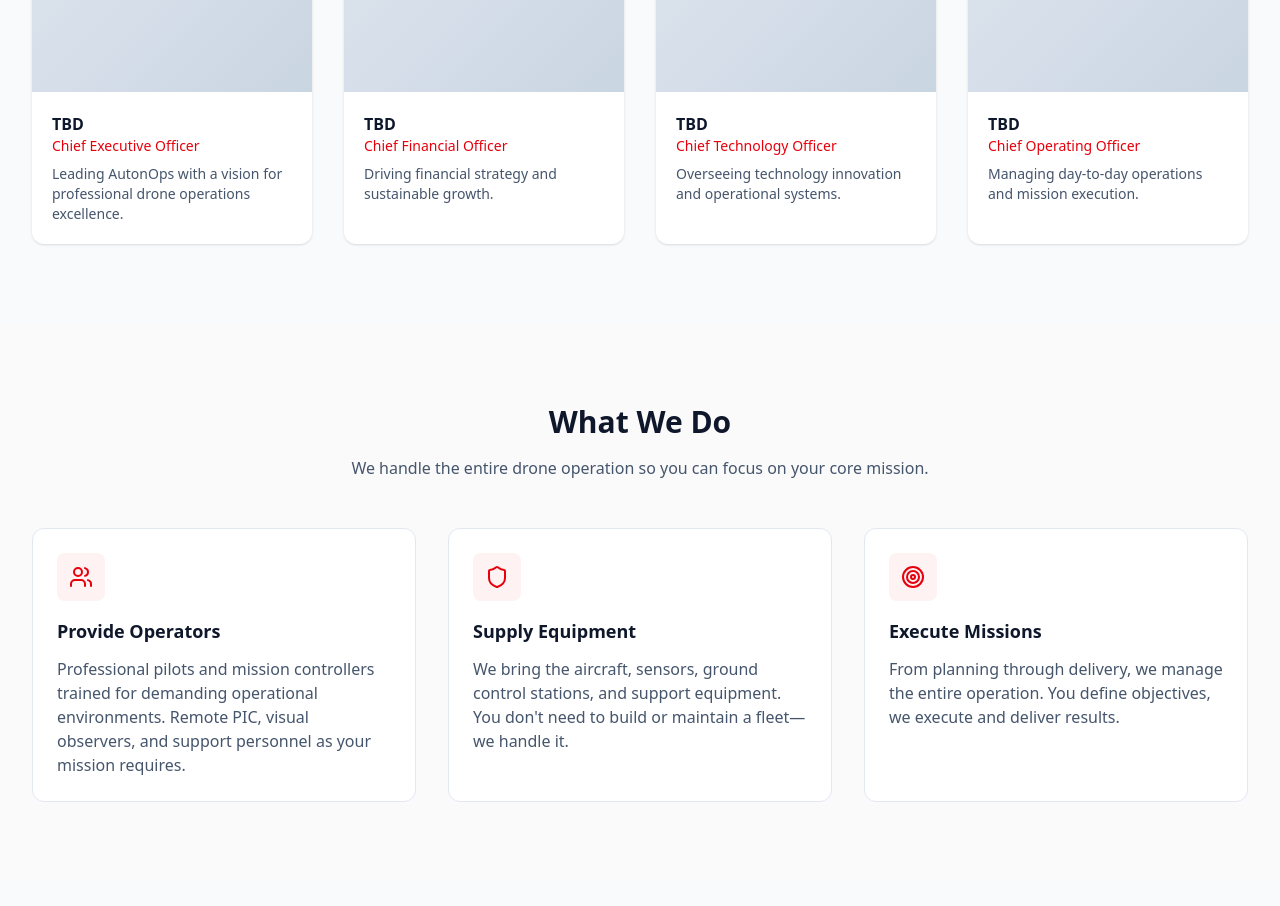
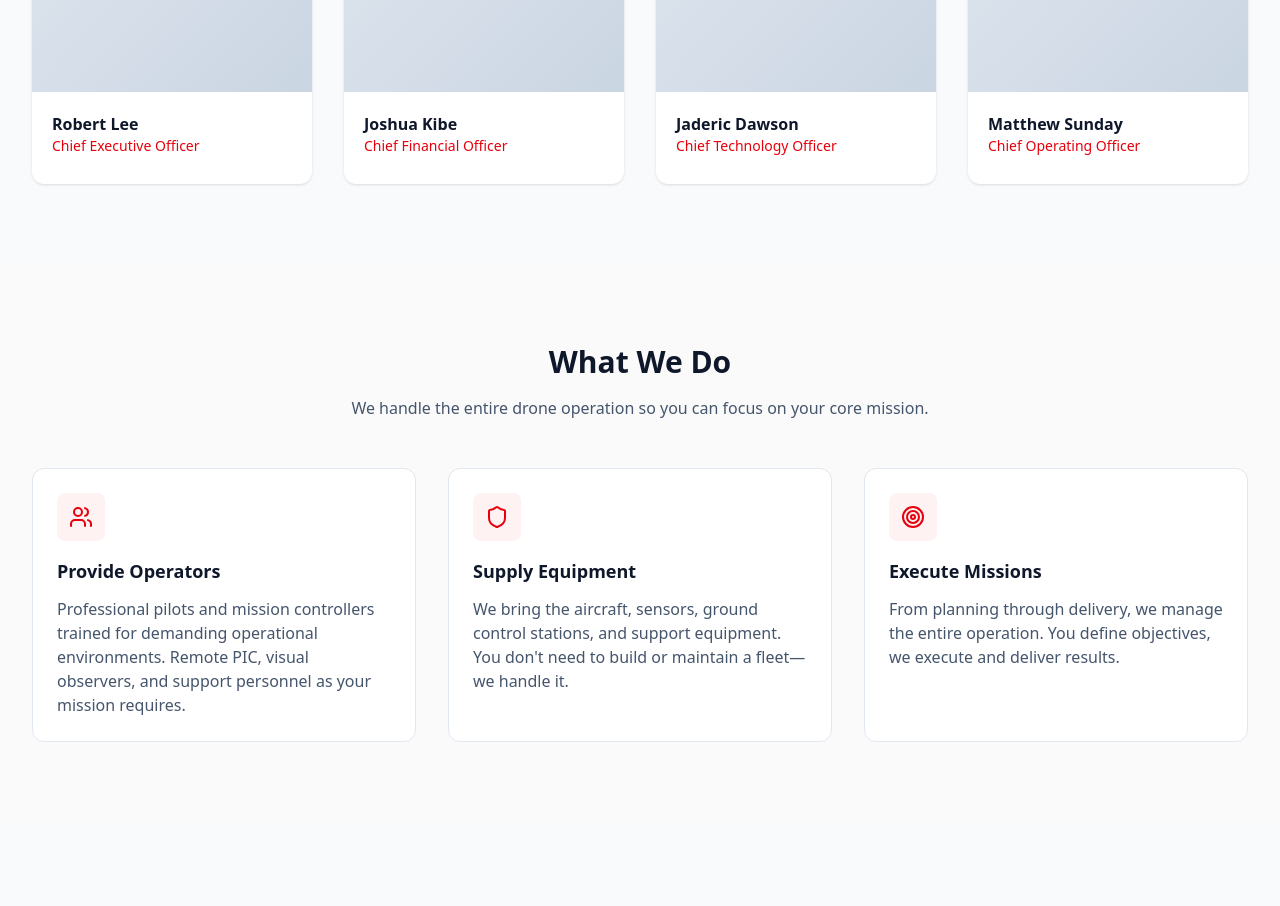
Before and after one commit to Kibey84/autonops, a Next.js app: page /about in a window 1280 px wide. Shown: the part 1296-2202 px from the top of the page. Built offline with nearby package versions, Linux system fonts and the light colour scheme.

Commit message:
Update leadership team names

```diff
--- a/src/app/about/page.tsx
+++ b/src/app/about/page.tsx
@@ -38,31 +38,31 @@ const values = [
 
 const leadership = [
   {
-    name: 'TBD',
+    name: 'Robert Lee',
     role: 'Chief Executive Officer',
     title: 'CEO',
-    bio: 'Leading AutonOps with a vision for professional drone operations excellence.',
+    bio: '',
     image: null,
   },
   {
-    name: 'TBD',
+    name: 'Joshua Kibe',
     role: 'Chief Financial Officer',
     title: 'CFO',
-    bio: 'Driving financial strategy and sustainable growth.',
+    bio: '',
     image: null,
   },
   {
-    name: 'TBD',
+    name: 'Jaderic Dawson',
     role: 'Chief Technology Officer',
     title: 'CTO',
-    bio: 'Overseeing technology innovation and operational systems.',
+    bio: '',
     image: null,
   },
   {
-    name: 'TBD',
+    name: 'Matthew Sunday',
     role: 'Chief Operating Officer',
     title: 'COO',
-    bio: 'Managing day-to-day operations and mission execution.',
+    bio: '',
     image: null,
   },
 ];
```
